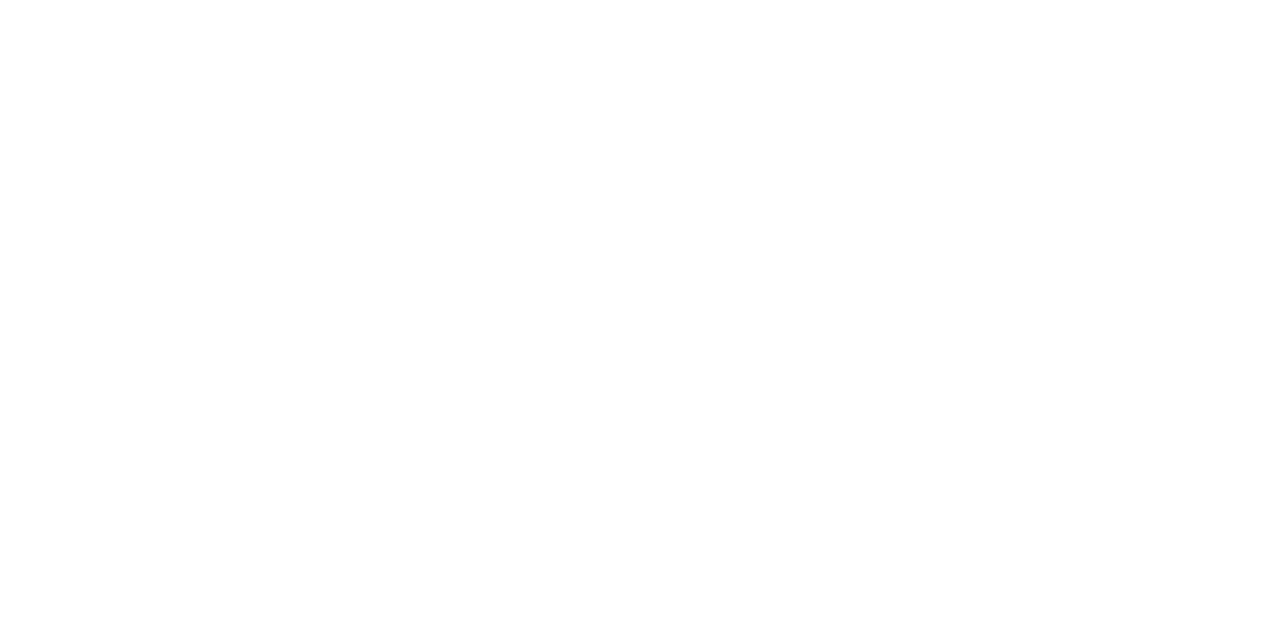
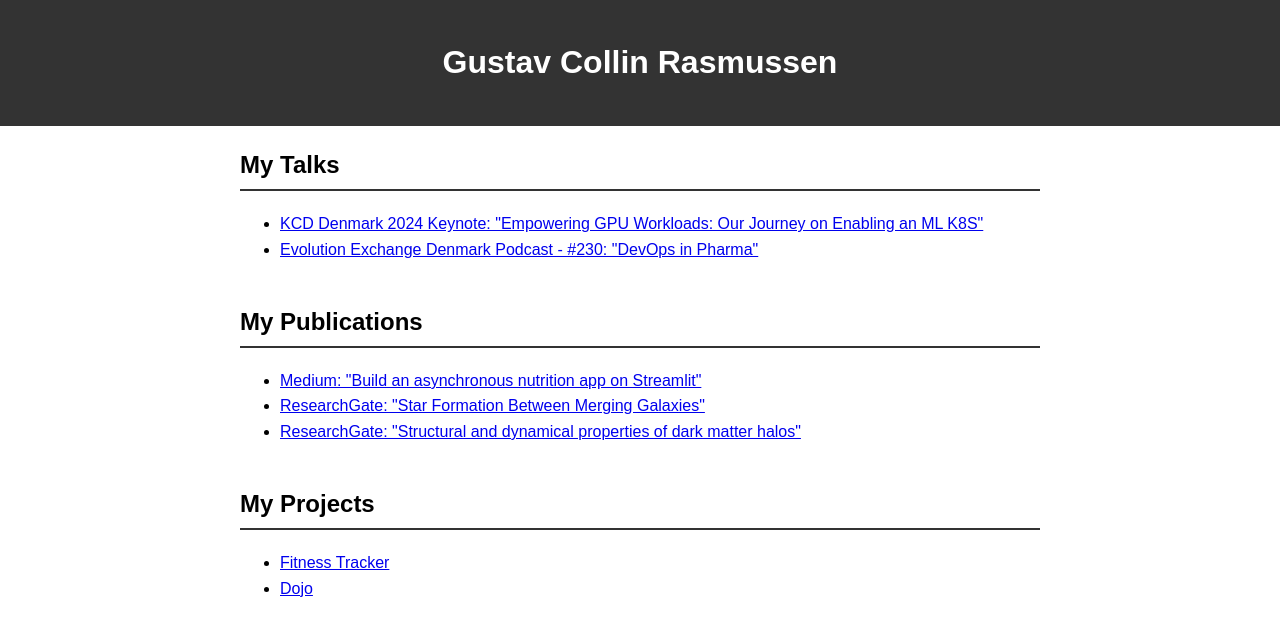
Before and after one commit to TheNewThinkTank/thenewthinktank.github.io, a plain HTML site: page index.html in a window 1280 px wide. Drawn offline with Linux system fonts and the light colour scheme.

Commit message:
chore: update html and css

```diff
--- a/index.html
+++ b/index.html
@@ -4,8 +4,38 @@
     <meta charset="UTF-8">
     <meta name="viewport" content="width=device-width, initial-scale=1.0">
     <title>TheNewThinkTank</title>
+    <link rel="stylesheet" href="main.css">
 </head>
 <body>
+    <header>
+        <h1>Gustav Collin Rasmussen</h1>
+    </header>
 
+    <div class="container">
+        <section id="talks">
+            <h2>My Talks</h2>
+            <ul>
+                <li><a href="https://www.youtube.com/watch?v=33O_hQ73NFg&t=502s&ab_channel=CloudNativeNordics" target="_blank">KCD Denmark 2024 Keynote: "Empowering GPU Workloads: Our Journey on Enabling an ML K8S"</a></li>
+                <li><a href="https://open.spotify.com/episode/4oG9IpZf723kAhe0b1bVWG?si=EV4NvSCoT0GiF8Xva9LDSQ" target="_blank">Evolution Exchange Denmark Podcast - #230: "DevOps in Pharma"</a></li>
+            </ul>
+        </section>
+
+        <section id="publications">
+            <h2>My Publications</h2>
+            <ul>
+                <li><a href="https://medium.com/@GustavCollinRasmussen/build-a-nutrition-app-on-streamlit-8c4f01229989" target="_blank">Medium: "Build an asynchronous nutrition app on Streamlit"</a></li>
+                <li><a href="https://www.researchgate.net/publication/344785510_Star_Formation_Between_Merging_Galaxies" target="_blank">ResearchGate: "Star Formation Between Merging Galaxies"</a></li>
+                <li><a href="https://www.researchgate.net/publication/314913282_Structural_and_dynamical_properties_of_dark_matter_halos" target="_blank">ResearchGate: "Structural and dynamical properties of dark matter halos"</a></li>
+            </ul>
+        </section>
+
+        <section id="projects">
+            <h2>My Projects</h2>
+            <ul>
+                <li><a href="https://github.com/TheNewThinkTank/fitness-tracker" target="_blank">Fitness Tracker</a></li>
+                <li><a href=" https://gitlab.com/TheNewThinkTank/dojo" target="_blank">Dojo</a></li>
+            </ul>
+        </section>
+    </div>
 </body>
 </html>
--- a/main.css
+++ b/main.css
@@ -0,0 +1,24 @@
+body {
+    font-family: Arial, sans-serif;
+    margin: 0;
+    padding: 0;
+    line-height: 1.6;
+}
+header {
+    background: #333;
+    color: #fff;
+    padding: 1rem;
+    text-align: center;
+}
+.container {
+    max-width: 800px;
+    margin: 20px auto;
+    padding: 0 20px;
+}
+section {
+    margin-bottom: 40px;
+}
+h2 {
+    border-bottom: 2px solid #333;
+    padding-bottom: 5px;
+}
```
